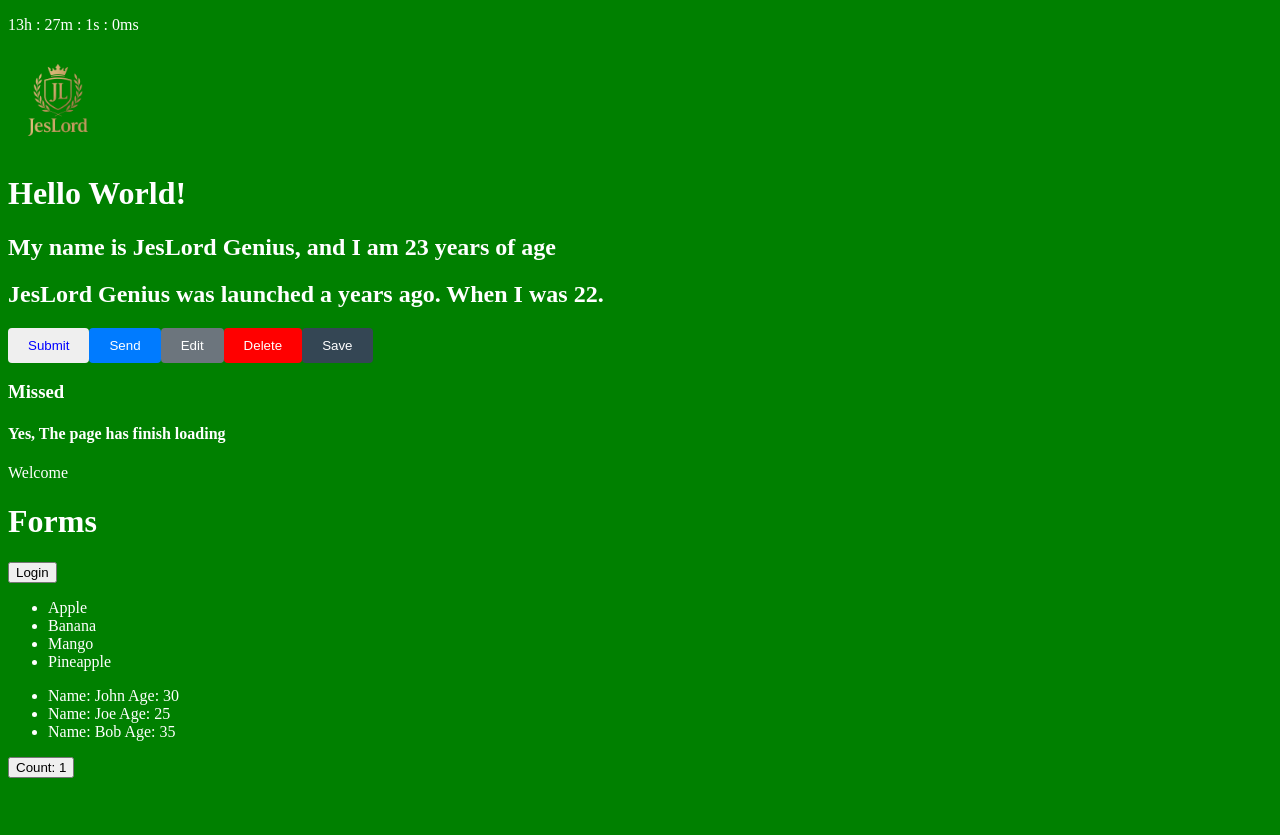
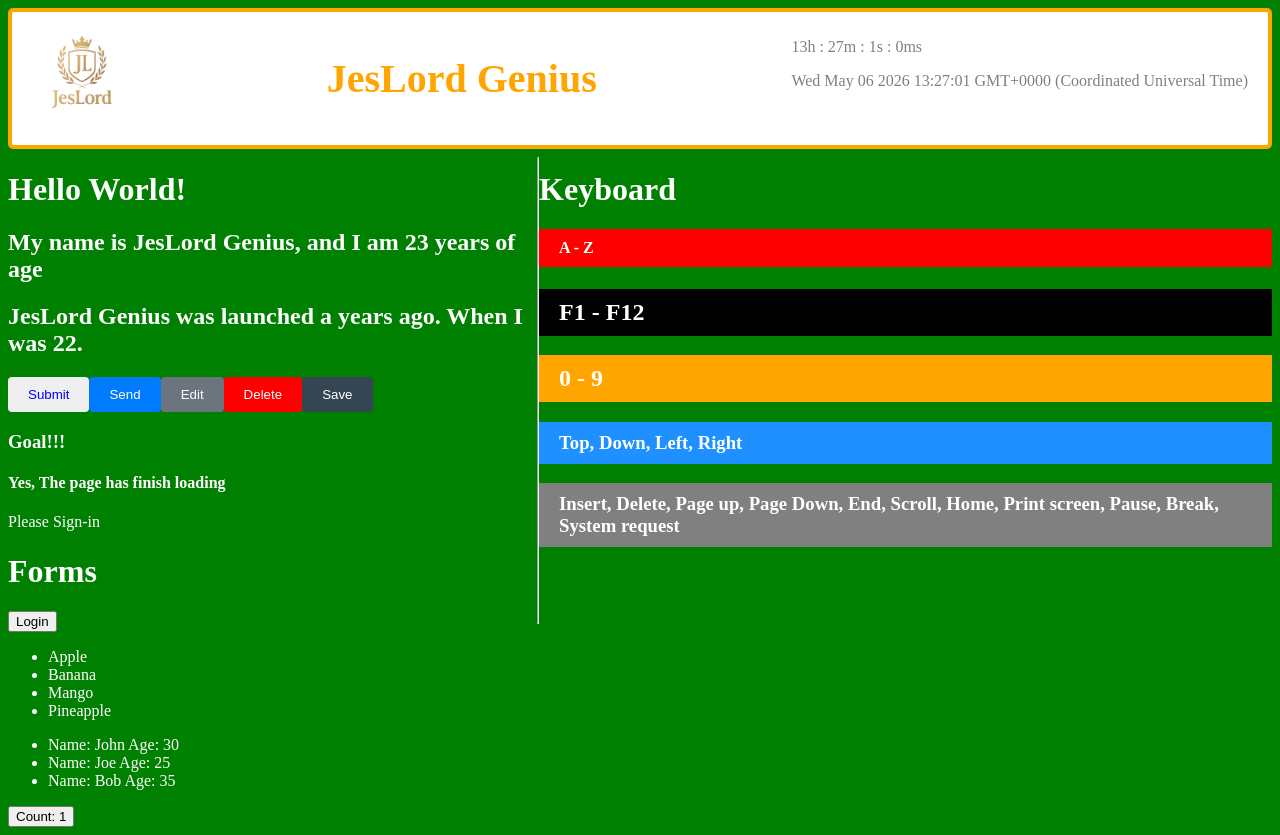
Before and after one commit to Francis-annor/Developmental-Projects, a React (Vite) app in the folder React with Vite/reactVite-demo/: page / in a window 1280 px wide. Before the commit the page ends 800 px from the top, so only its background shows below. Built offline with nearby package versions, Linux system fonts and the light colour scheme.

Commit message:
refactor: Rename Keyboard component to Keys and restructure App component for improved layout and styling feat: Involving createGlobalStyle from styled-components to structure the App function

```diff
--- a/React with Vite/reactVite-demo/src/App.jsx
+++ b/React with Vite/reactVite-demo/src/App.jsx
@@ -4,53 +4,18 @@ import { Suspense, lazy, useState } from 'react'
 // import { createRoot } from 'react-dom/client'
 import JesLordLogo from '/logo.png'
 import JesLordBadge from '/badge.png'
-
 // Importing default export module. Note: When importing a default export module you don't need curly braces
 import { name, age } from './Components/personal.js'
 // Suspense with lazy loading
 // Lazy Method: Using lazy to import the Form Component dynamically
 const FormModals = lazy(() => import('./Components/Forms.jsx'));
 import Message from './Components/message.jsx'
-import Keyboard from './Components/Keyboard.jsx'
+import Keys from './Components/Keyboard.jsx'
 const Submit = lazy(() => import('./Components/MyButtons.jsx'));
 import {Goal, Loading, Auth } from './Components/Authentication.jsx'
-
 // CSS import module
 import './App.css'
-
-// Setting the width and height values for the image's width and height attributes
-const imgWidth = 100;
-const imgHeight = 100;
-
-// const navBar = (
-//   <nav>
-//     <img src={ JesLordLogo } height={imgHeight} width={imgWidth} />
-//   </nav>
-// )
-
-// const sideBar = (
-//   <div>Side Bar</div>
-// )
-
-// const footer = (
-//   <footer>#&copy; 2026</footer>
-// )
-
-// const myTable = (
-//   <div>
-//     <table>
-//       <tr>
-//         <th>Names</th>
-//       </tr>
-//       <tr>
-//         <td>John</td>
-//       </tr>
-//       <tr>
-//         <td>Elsa</td>
-//       </tr>
-//     </table>
-//   </div>
-// );
+import { createGlobalStyle } from 'styled-components'
 
 const Time = () =>{
   const time = new Date();
@@ -63,21 +28,55 @@ const Time = () =>{
   )
 }
 
+// Setting the width and height values for the image's width and height attributes
+const imgWidth = 100;
+const imgHeight = 100;
+
+// Using createGlobalStyle of CSS-in-JS as a typical CSS internal styling to structure the App declaration function
+const GlobalStyle = createGlobalStyle`
+  nav {
+    background-color: white;
+    color: gray;
+    border: 4px solid orange;
+    border-radius: 5px;
+    padding: 10px 20px;
+    display: flex;
+    justify-content: space-between;
+  }
+  nav h1 {
+    font-size: 2.5em;
+    color: orange;
+  }
+  main {
+    display: flex;
+  }
+  hr {
+    heigth: 100vh;
+  }
+`;
+
 // Function Declaration
 function App() {
   return (
+    <>
+    <GlobalStyle />
+    <nav>
+      <img src={ JesLordBadge } height={imgHeight} width={imgWidth} />
+      <h1>JesLord Genius</h1>
       <div>
-      <nav>
         <Time />
-        <img src={ JesLordBadge } height={imgHeight} width={imgWidth} />
+        <Date />
+      </div>
     </nav>
+    <main>
+      <div>
         <h1>Hello World!</h1>
         <Introduction />
         <Message />
         <Submit />
-      <Goal isGoal={false}/>
+        <Goal isGoal={true}/>
         <Loading loaded={'Yes'} />
-      <Auth isLogin={true} />
+        <Auth isLogin={false} />
         <h1>Forms</h1>
         {/* Suspense Compnent: The Suspense Component will display a loading message while it is loading.
         sing Suspense with lazy will delay even if the task is very fast. */}
@@ -85,6 +84,13 @@ function App() {
           <FormModals />
         </Suspense>
       </div>
+      <hr />
+      <div>
+        <Keys />
+      </div>
+    </main>
+
+    </>
   )
 }
 
```
Lines whose indentation alone changed are shown as unchanged.
